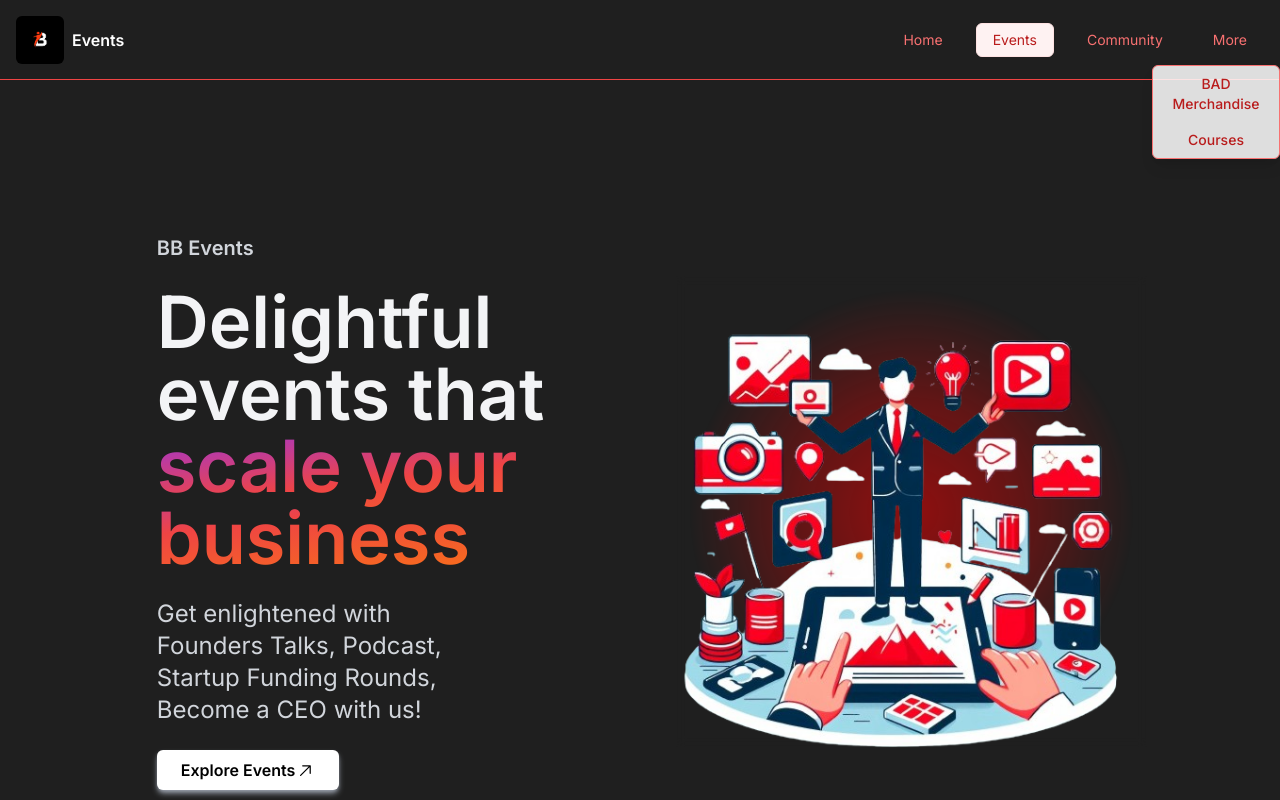
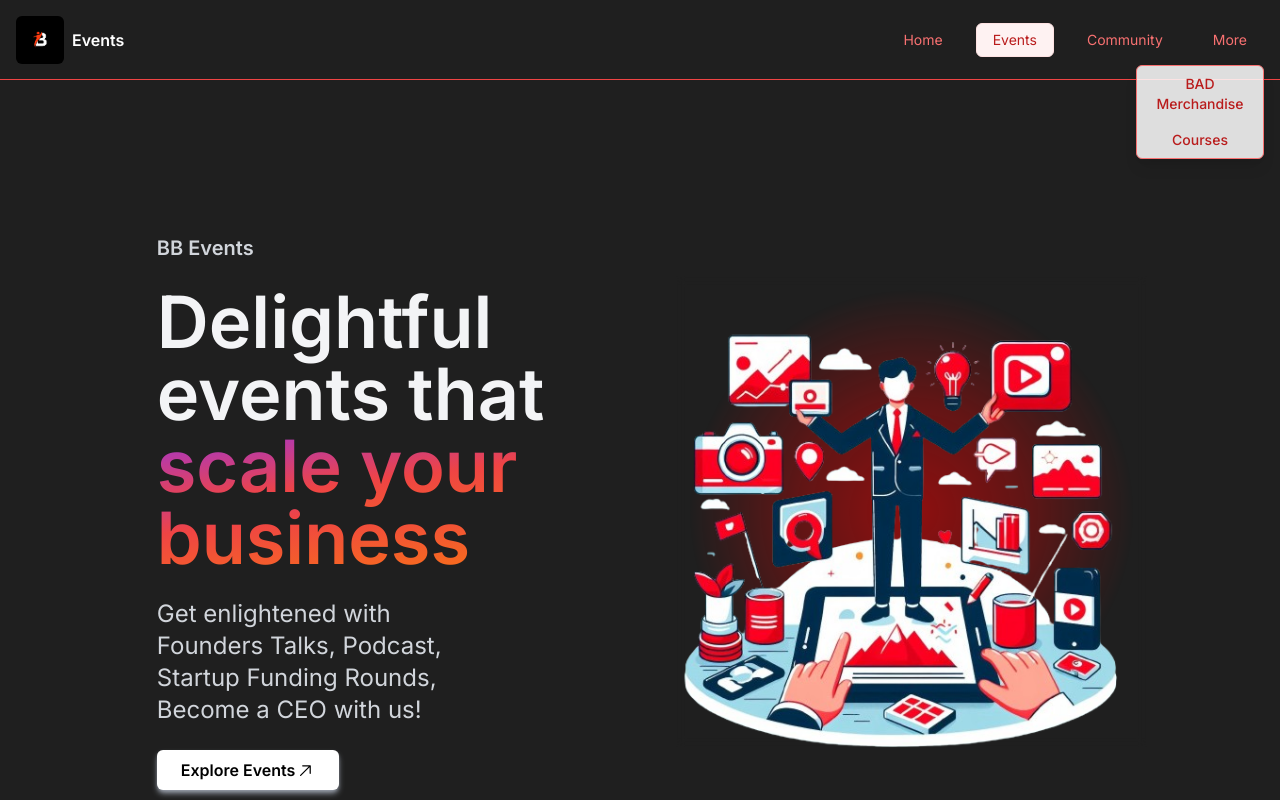
Before and after one commit to SarthakMittal777/badbusiness-events, a React (Vite) app in the folder client/: page / in a window 1280 px wide. Both pictures are taken after a click on the button "More". Shown: the top 800 px of the page. Built offline with nearby package versions, Linux system fonts and the light colour scheme; no server answers.

Commit message:
slight change in dropdown

```diff
--- a/client/src/components/Navbar.jsx
+++ b/client/src/components/Navbar.jsx
@@ -44,7 +44,7 @@ const Navbar = () => {
             More
           </button>
           {isDropdownOpen && (
-            <div className="absolute right-0 mt-2 w-32 bg-white/85 border border-red-400 rounded-md shadow-lg">
+            <div className="absolute right-0 mt-2 w-32 bg-white/85 border border-red-400 rounded-md shadow-lg mr-4">
               <Link
                 to="/merchandise"
                 className="block px-3 py-2 text-red-700 font-medium hover:bg-red-100"
```
